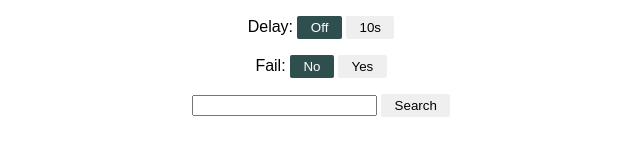
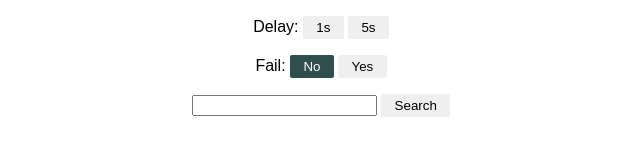
Before and after one commit to mucsi96/react-use-api, a React (Create React App) app: page / in a window 1280 px wide. Shown: the top 160 px of the page, without its empty margins (319-959 px from the left). Built offline with nearby package versions, Linux system fonts and the light colour scheme.

Commit message:
Drive mock server with cookies

```diff
--- a/src/MockSettings.tsx
+++ b/src/MockSettings.tsx
@@ -11,17 +11,17 @@ export const MockSettings: FC = () => {
         {"Delay:  "}
         <button
           type="button"
-          onClick={() => setDelay("")}
-          className={delay === "" ? "active" : ""}
+          onClick={() => setDelay("1000")}
+          className={delay === "1000" ? "active" : ""}
         >
-          Off
+          1s
         </button>{" "}
         <button
           type="button"
-          onClick={() => setDelay("10000")}
-          className={delay === "10000" ? "active" : ""}
+          onClick={() => setDelay("5000")}
+          className={delay === "5000" ? "active" : ""}
         >
-          10s
+          5s
         </button>
       </p>
       <p>
```
Also changed, not shown: src/setupProxy.js (+19 -5 lines).
